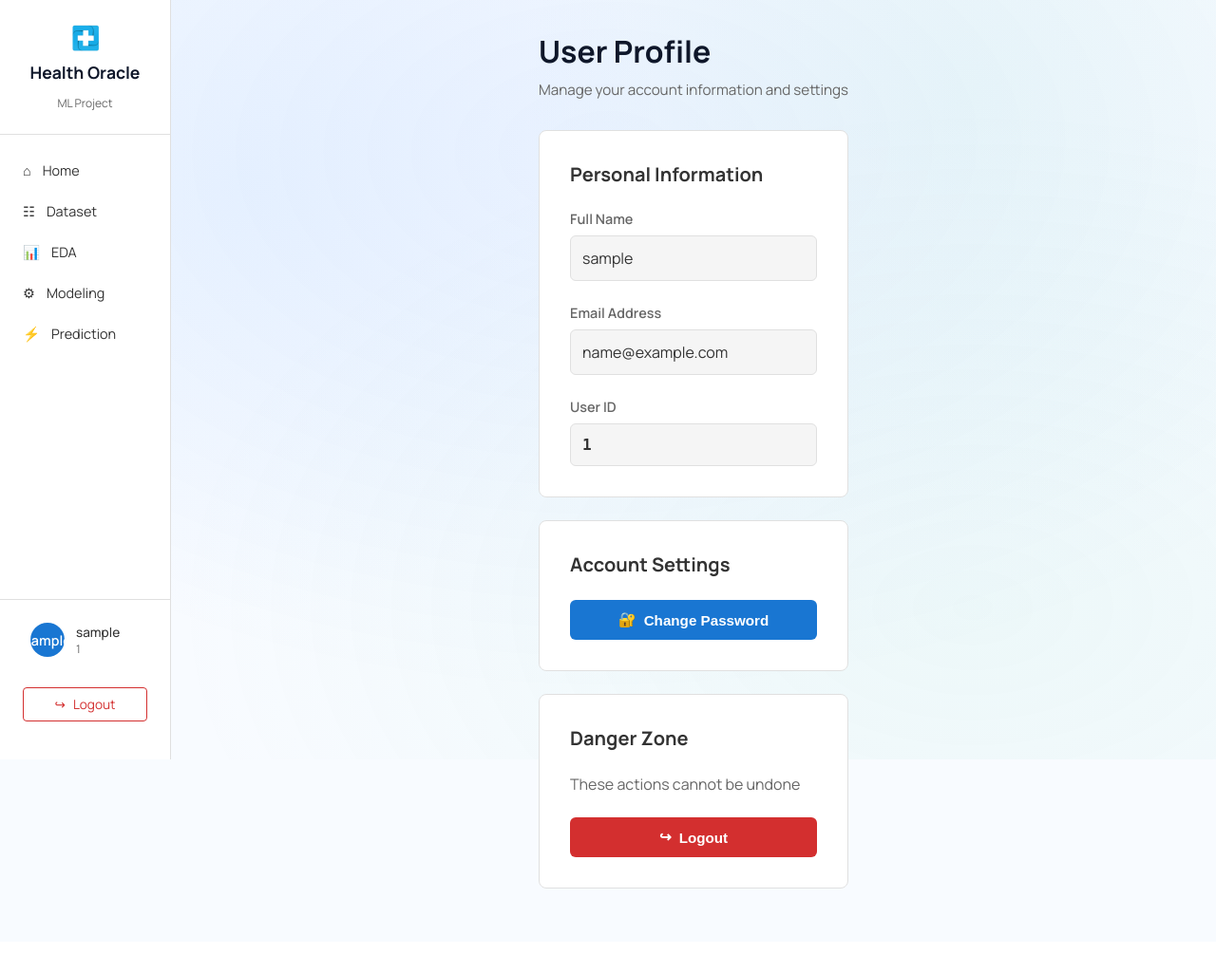
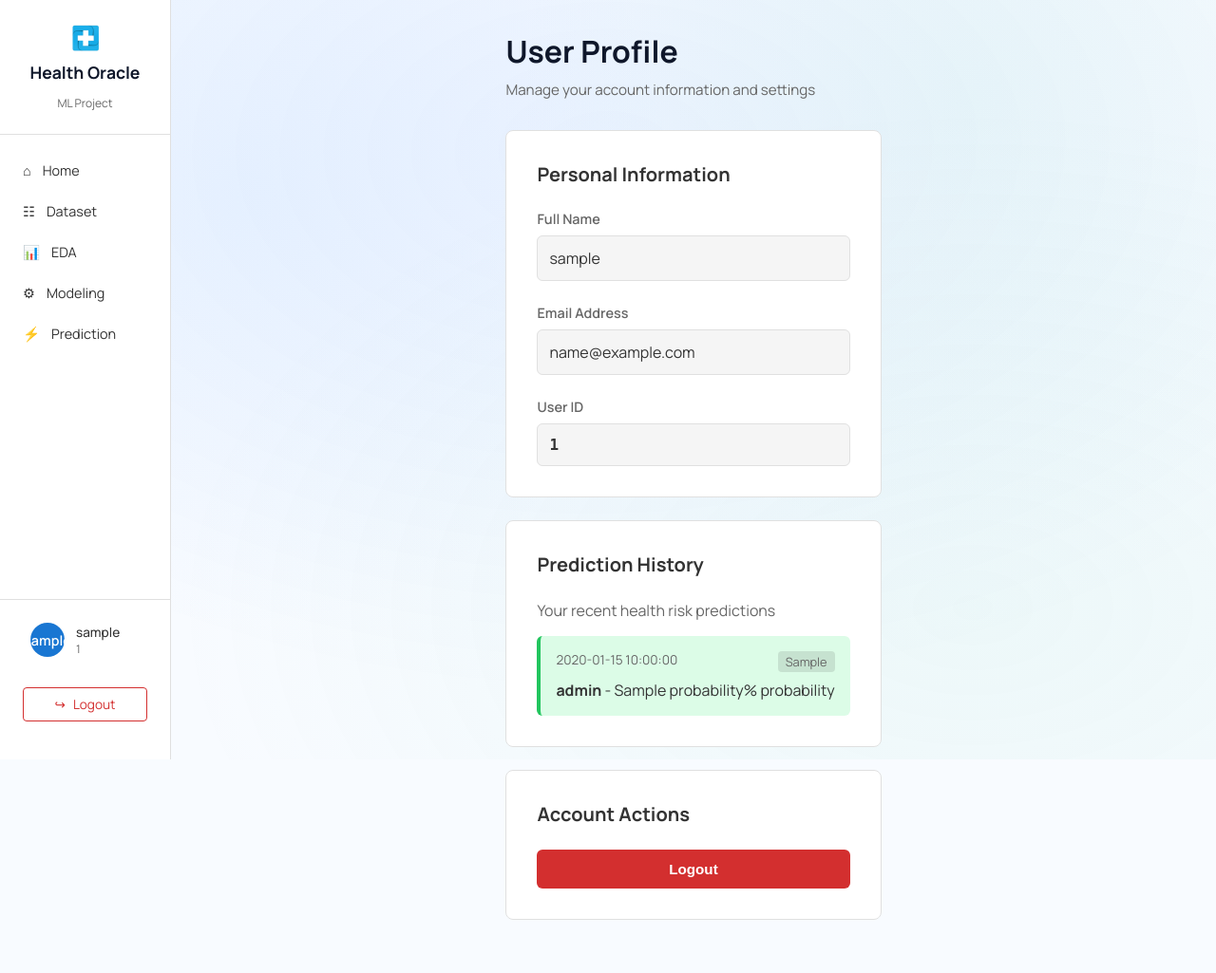
Before and after one commit to LORDSINE/HealthOracle, a Flask app: template templates/profile.html in a window 1280 px wide. Shown: the whole page at 95% size. Before the commit the page ends 936 px from the top, so only its background shows below. Run offline with Flask 3, Linux system fonts and the light colour scheme; the template is opened without the code that fills it: most values are stand-ins (such as "Sample title", 1, 10 or a date in 2020).

Commit message:
little changes need

```diff
--- a/templates/profile.html
+++ b/templates/profile.html
@@ -36,52 +36,39 @@
         </div>
     </div>
 
+    <!-- Prediction History Section -->
     <div class="profile-card">
-        <h2>Account Settings</h2>
+        <h2>Prediction History</h2>
+        <p style="color: #666; margin-bottom: 1rem;">Your recent health risk predictions</p>
 
-        <button class="btn-settings" onclick="togglePasswordForm()">
-            <span>🔐</span> Change Password
-        </button>
-
-        <div id="password-form" class="password-form" style="display: none; margin-top: 1.5rem;">
-            <form method="POST" action="{{ url_for('profile') }}" id="changePasswordForm">
-                <label class="field">
-                    <span class="field__label">Current Password</span>
-                    <input class="field__input" type="password" name="current_password" placeholder="Enter your current password" required>
-                </label>
-
-                <label class="field">
-                    <span class="field__label">New Password</span>
-                    <input class="field__input" type="password" name="new_password" placeholder="Enter new password" required>
-                </label>
-
-                <label class="field">
-                    <span class="field__label">Confirm New Password</span>
-                    <input class="field__input" type="password" name="confirm_password" placeholder="Confirm new password" required>
-                </label>
-
-                {% if password_error %}
-                <div class="alert alert--error" role="alert">{{ password_error }}</div>
-                {% endif %}
-
-                {% if password_success %}
-                <div class="alert alert--success" role="status">{{ password_success }}</div>
-                {% endif %}
-
-                <div style="display: flex; gap: 1rem; margin-top: 1.5rem;">
-                    <button type="submit" class="btn btn-primary" style="flex: 1;">Update Password</button>
-                    <button type="button" class="btn btn-ghost" style="flex: 1;" onclick="togglePasswordForm()">Cancel</button>
+        {% if predictions and predictions|length > 0 %}
+        <div class="prediction-history">
+            {% for pred in predictions %}
+            <div class="prediction-item" style="background: {% if pred.risk_level == 'High Risk' %}#fee2e2{% elif pred.risk_level == 'Medium Risk' %}#fef3c7{% else %}#dcfce7{% endif %}; border-left: 4px solid {% if pred.risk_level == 'High Risk' %}#ef4444{% elif pred.risk_level == 'Medium Risk' %}#f59e0b{% else %}#22c55e{% endif %};">
+                <div class="pred-header">
+                    <span class="pred-date">{{ pred.created_at }}</span>
+                    <span class="pred-model">{{ pred.model_used }}</span>
                 </div>
-            </form>
+                <div class="pred-result">
+                    <strong>{{ pred.risk_level }}</strong> - {{ pred.probability }}% probability
+                </div>
+            </div>
+            {% endfor %}
         </div>
+        {% else %}
+        <div style="text-align: center; padding: 2rem; color: #666;">
+            <p style="font-size: 2rem; margin-bottom: 0.5rem;">--</p>
+            <p>No predictions yet</p>
+            <a href="{{ url_for('prediction') }}" class="btn btn-primary" style="margin-top: 1rem; display: inline-block;">Make Your First Prediction</a>
+        </div>
+        {% endif %}
     </div>
 
     <div class="profile-card">
-        <h2>Danger Zone</h2>
-        <p style="color: #666; margin-bottom: 1.5rem;">These actions cannot be undone</p>
+        <h2>Account Actions</h2>
 
         <button class="btn-danger" onclick="if(confirm('Are you sure you want to logout?')) { window.location.href='{{ url_for('logout') }}'; }">
-            <span>↪</span> Logout
+            Logout
         </button>
     </div>
 </div>
@@ -189,15 +176,35 @@
     background: #b71c1c;
 }
 
-.password-form {
-    border-top: 1px solid #e0e0e0;
-    padding-top: 1.5rem;
+.prediction-history {
+    display: flex;
+    flex-direction: column;
+    gap: 0.75rem;
 }
 
-.alert--success {
-    background: #d4edda;
-    color: #155724;
-    border: 1px solid #c3e6cb;
+.prediction-item {
+    padding: 1rem;
+    border-radius: 6px;
+}
+
+.pred-header {
+    display: flex;
+    justify-content: space-between;
+    font-size: 0.85rem;
+    margin-bottom: 0.5rem;
+    color: #666;
+}
+
+.pred-model {
+    background: rgba(0,0,0,0.1);
+    padding: 2px 8px;
+    border-radius: 4px;
+    font-size: 0.8rem;
+}
+
+.pred-result {
+    font-size: 1rem;
+    color: #333;
 }
 
 .field {
@@ -227,11 +234,4 @@
     box-shadow: 0 0 0 4px rgba(25, 118, 210, 0.12);
 }
 </style>
-
-<script>
-    function togglePasswordForm() {
-        const form = document.getElementById('password-form');
-        form.style.display = form.style.display === 'none' ? 'block' : 'none';
-    }
-</script>
 {% endblock %}
```
